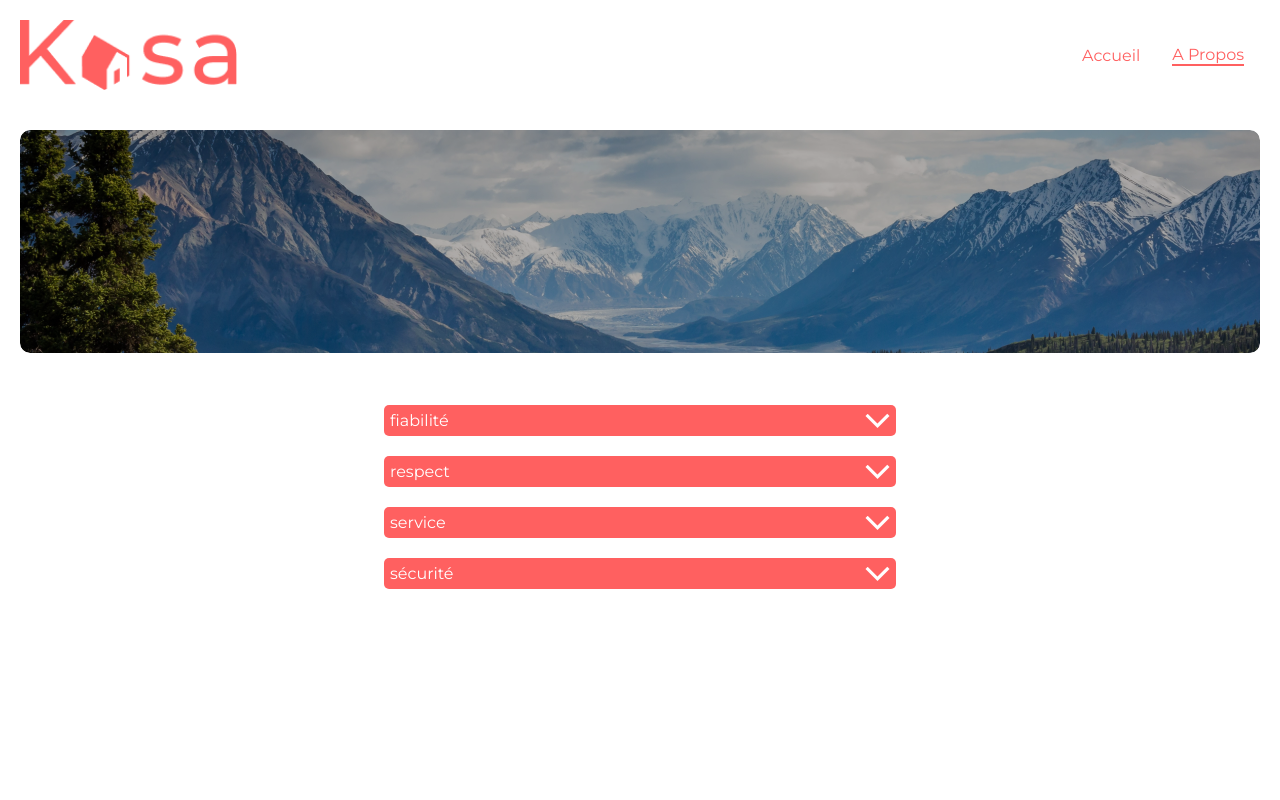
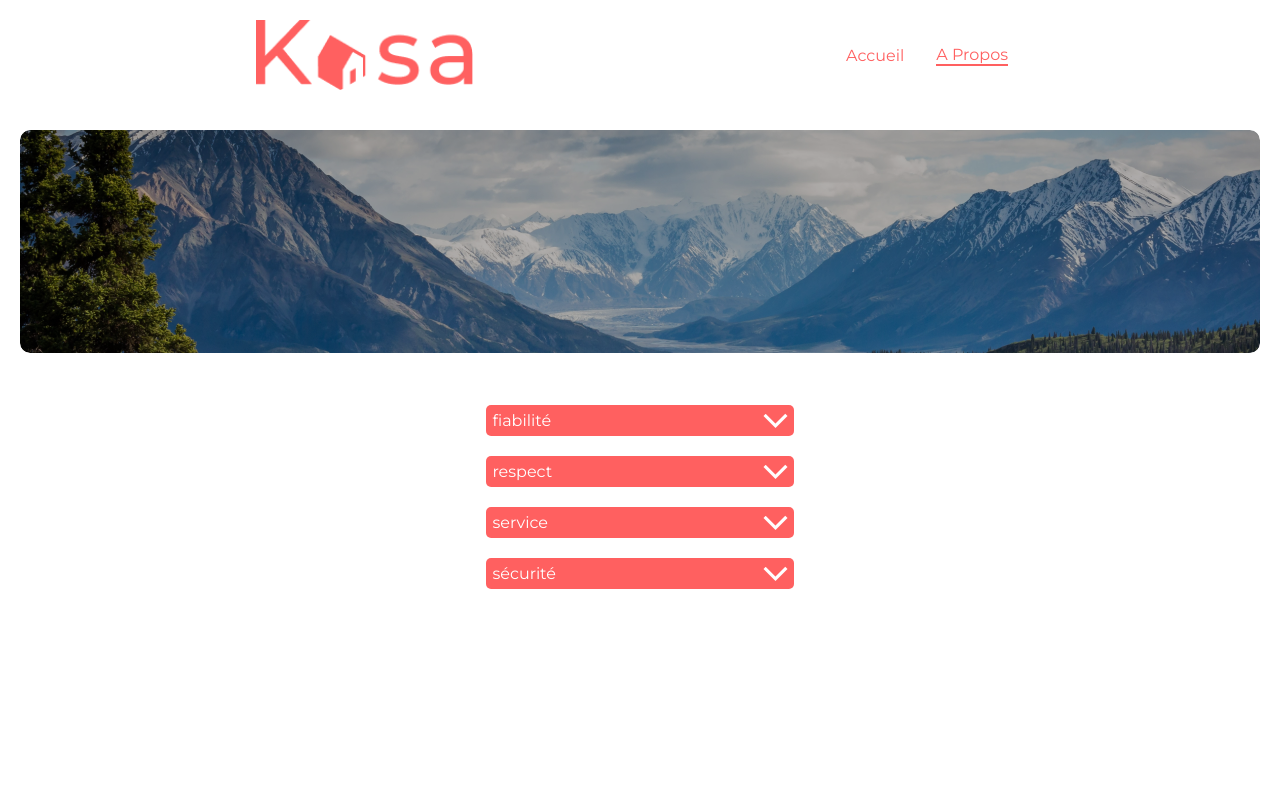
Before and after one commit to Heighties/Kasa, a React (Create React App) app: page /about in a window 1280 px wide. Shown: the top 800 px of the page. Built offline with nearby package versions, Linux system fonts and the light colour scheme.

Commit message:
+ slider counter

```diff
--- a/src/App.jsx
+++ b/src/App.jsx
@@ -11,7 +11,7 @@ import "./main.css";
 
 function App() {
   return (
-    <div className="App">
+    <div className="app">
       <Header />
       <Routes>
         <Route path="/" element={<Home />} />
--- a/src/Components/Slider/index.jsx
+++ b/src/Components/Slider/index.jsx
@@ -59,6 +59,13 @@ function Slider({ slides }) {
           </div>
         </>
       ) : null}
+      {length > 1 ? (
+        <div className="slider__counter">
+          {current + 1}/{length}
+        </div>
+      ) : (
+        ""
+      )}
     </div>
   );
 }
--- a/src/Components/Slider/slider.css
+++ b/src/Components/Slider/slider.css
@@ -37,6 +37,16 @@
     margin-right: 20px;
 }
 
+.slider__counter{
+    color: white;
+    position: absolute;
+    bottom: 1rem;
+    width: 100%;
+    text-align: center;
+    font-size: 18px;
+    font-weight: bold;
+}
+
 @media screen and (max-width: 960px) {
     .wrapper{
         height: 25%;
--- a/src/main.css
+++ b/src/main.css
@@ -6,3 +6,8 @@ body {
     position: relative;
     min-height: 100vh;
   }
+
+  .app{
+    margin-left: 20%;
+    margin-right: 20%;
+  }
```
